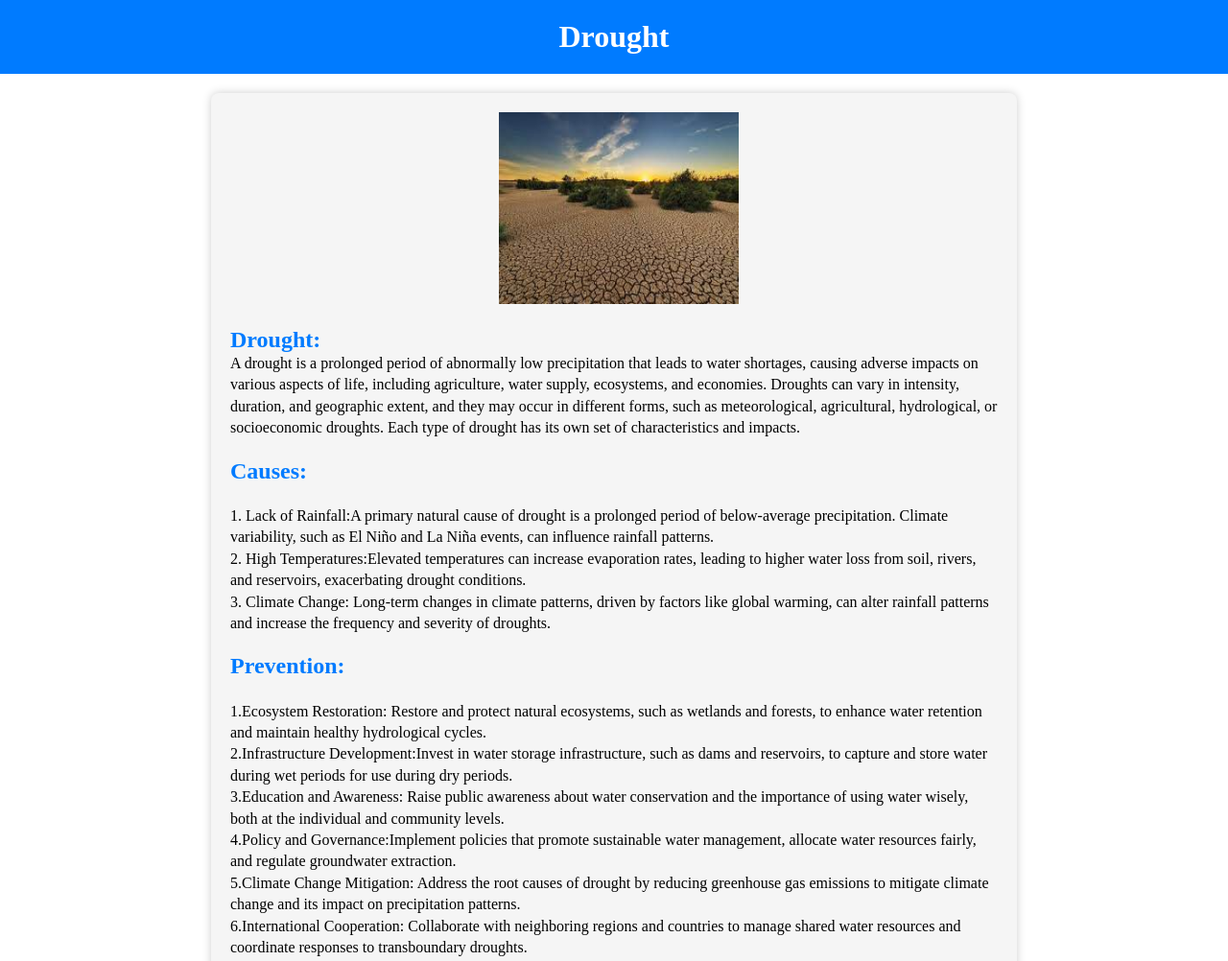
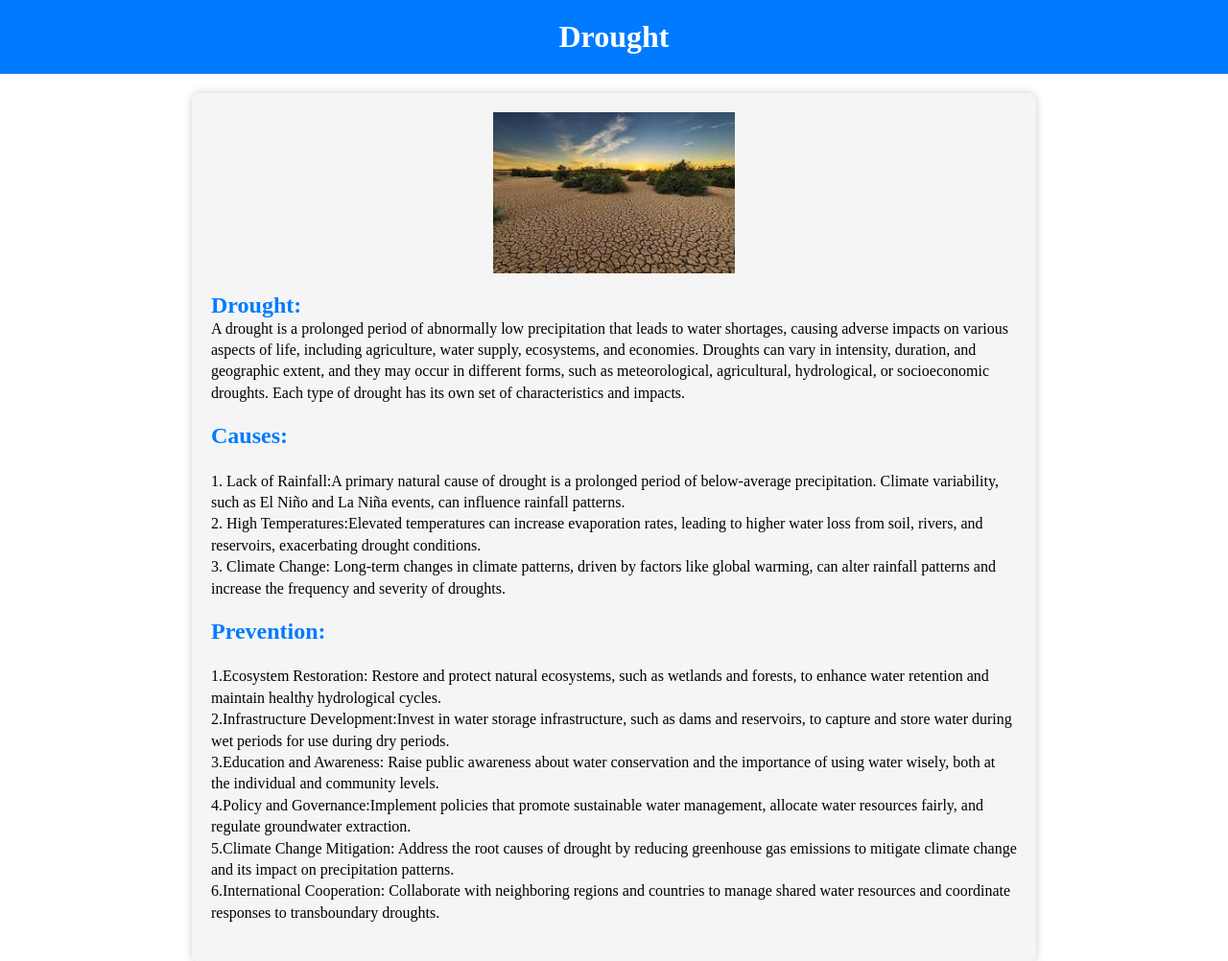
Before and after one commit to Kavinkumar-04/Disaster_management, a plain HTML site: page drought.html in a window 1280 px wide. Shown: the top 1002 px of the page at 96% size. Drawn offline with Linux system fonts and the light colour scheme.

Commit message:
drought.html

```diff
--- a/drought.html
+++ b/drought.html
@@ -21,8 +21,8 @@ header {
 
         /* Style the main content area */
         main {
-    max-width: 800px;
-    margin: 20px auto;
+            max-width: 100%;
+            margin: 20px;
             padding: 20px;
             background-color: #f5f5f5;
             border-radius: 8px;
@@ -46,6 +46,30 @@ h2:hover {
             text-decoration: underline;
         }
 
+        /* Make the image responsive */
+        img {
+            width: 30%;
+            height: auto;
+            display: block;
+            margin: 0 auto;
+        }
+
+        /* Media Query for smaller screens */
+        @media (max-width: 768px) {
+            main {
+                margin: 15px;
+            }
+            img{
+                width:80%;
+            }
+        }
+        @media (min-width: 1024px) {
+            main {
+                margin: 200px;
+                margin-top:20px;
+                margin-bottom: 20px;
+            }
+        }
     </style>
 </head>
 <body>
@@ -53,7 +77,7 @@ h2:hover {
         <h1>Drought</h1>
     </header>
     <main>
-        <img src="images/download.jpg" alt="earthquake" height="200" width="250" style="margin-left: 280px;">
+        <img src="images/download.jpg" alt="earthquake">
 
         <section>
             <h2>Drought:
```
Lines whose indentation alone changed are shown as unchanged.
